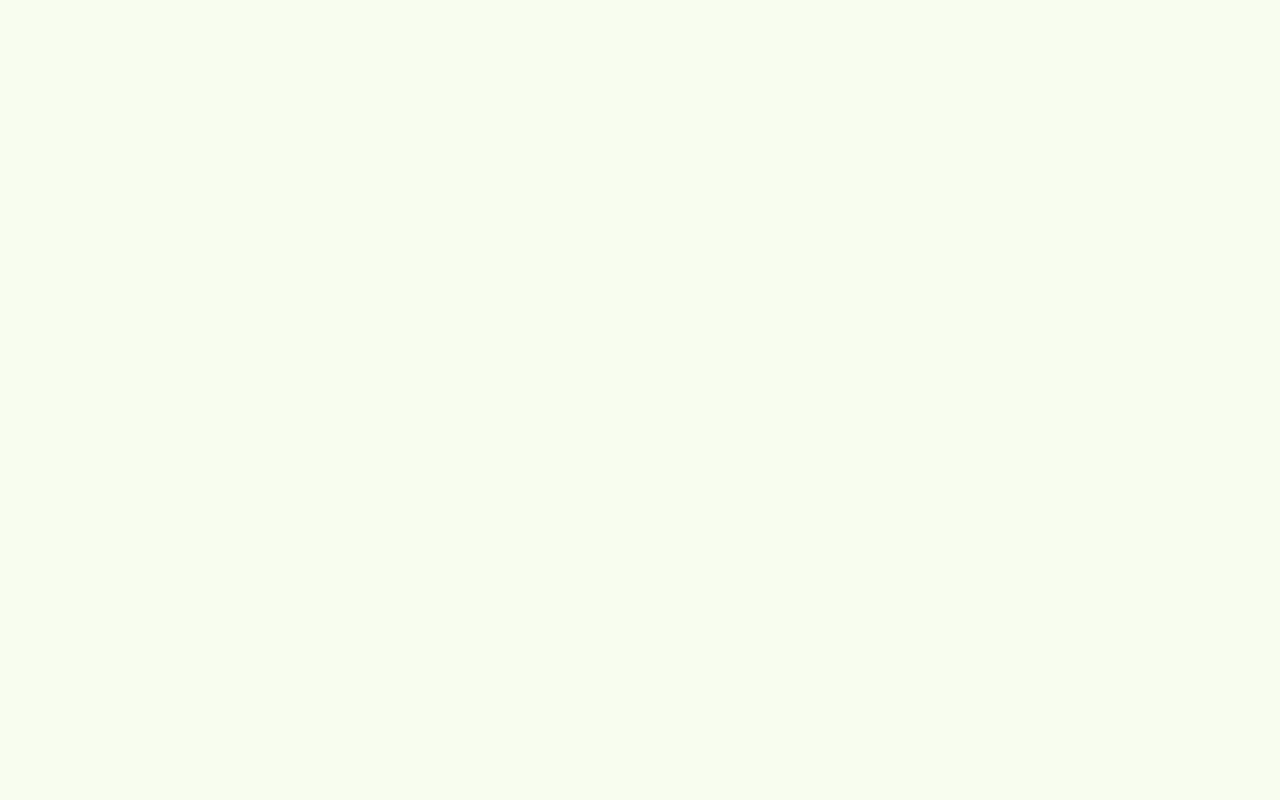
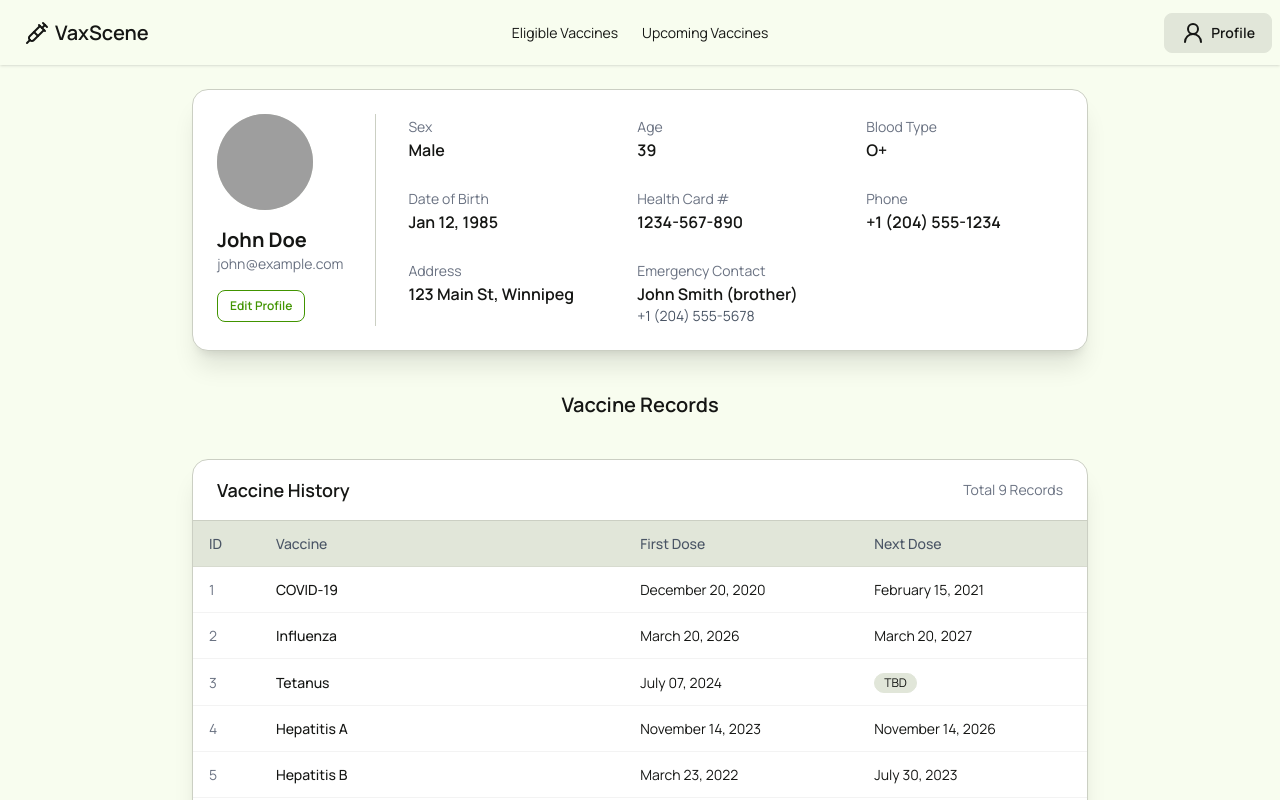
Before and after one commit to tysenh1/devhacks-2026, a React app in the folder frontend/: page /patient in a window 1280 px wide. Before the commit this address had no page. Shown: the top 800 px of the page. Built offline with nearby package versions, Linux system fonts and the light colour scheme; grey boxes are pictures that could not be loaded; the HTML template or start-up script is replaced by a standard one.

Commit message:
Add patient profile components and integrate into routing

```diff
--- a/frontend/src/App.tsx
+++ b/frontend/src/App.tsx
@@ -11,6 +11,7 @@ function App() {
         <Route path="/" element={<Home />} />
         <Route path="login" element={<Login />} />
         <Route path="register" element={<Register />} />
+        <Route path="patient" element={<PatientInformation />} />
       </Routes>
     </BrowserRouter>
   );
--- a/frontend/src/components/navbar.tsx
+++ b/frontend/src/components/navbar.tsx
@@ -34,6 +34,9 @@ function Navbar() {
             </li>
           </ul>
         </div>
+        <label htmlFor="my-drawer-3" className="btn drawer-button lg:hidden">
+          Open drawer
+        </label>
         <a className="btn btn-ghost text-xl">
           <Syringe /> VaxScene
         </a>
--- /dev/null
+++ b/frontend/src/components/patientInfo.tsx
@@ -0,0 +1,69 @@
+// Add a patient param here, so we can dynamically fill out this component.
+function PatientInfo() {
+  return (
+    <div className="card bg-white shadow-xl border border-base-300 p-6 w-full max-w-4xl">
+      <div className="flex flex-col md:flex-row gap-8">
+        {/* Left Column - Avatar & Name */}
+        <div className="flex flex-col items-center md:items-start md:border-r md:border-base-300 md:pr-8">
+          <div className="avatar">
+            <div className="w-24 rounded-full bg-base-300">
+              {/* replace the 'seed' query value for aunique avatar */}
+              <img
+                src="https://api.dicebear.com/7.x/avataaars/svg?seed=john"
+                alt="Patient avatar"
+              />
+            </div>
+          </div>
+          {/* name here */}
+          <h2 className="text-xl font-bold mt-4">John Doe</h2>
+          {/* email here */}
+          <p className="text-gray-500 text-sm">john@example.com</p>
+          <button className="btn btn-outline btn-primary btn-sm mt-4">
+            Edit Profile
+          </button>
+        </div>
+
+        {/* Right Column - Info Grid */}
+        {/* I forgot what data are we storing so I made this fields up*/}
+        <div className="flex-1 grid grid-cols-2 md:grid-cols-3 gap-x-8 gap-y-6">
+          <div>
+            <span className="text-gray-500 text-sm">Sex</span>
+            <p className="font-semibold">Male</p>
+          </div>
+          <div>
+            <span className="text-gray-500 text-sm">Age</span>
+            <p className="font-semibold">39</p>
+          </div>
+          <div>
+            <span className="text-gray-500 text-sm">Blood Type</span>
+            <p className="font-semibold">O+</p>
+          </div>
+
+          <div>
+            <span className="text-gray-500 text-sm">Date of Birth</span>
+            <p className="font-semibold">Jan 12, 1985</p>
+          </div>
+          <div>
+            <span className="text-gray-500 text-sm">Health Card #</span>
+            <p className="font-semibold">1234-567-890</p>
+          </div>
+          <div>
+            <span className="text-gray-500 text-sm">Phone</span>
+            <p className="font-semibold">+1 (204) 555-1234</p>
+          </div>
+          <div>
+            <span className="text-gray-500 text-sm">Address</span>
+            <p className="font-semibold">123 Main St, Winnipeg</p>
+          </div>
+          <div>
+            <span className="text-gray-500 text-sm">Emergency Contact</span>
+            <p className="font-semibold">John Smith (brother)</p>
+            <p className="text-sm text-gray-600">+1 (204) 555-5678</p>
+          </div>
+        </div>
+      </div>
+    </div>
+  );
+}
+
+export default PatientInfo;
--- /dev/null
+++ b/frontend/src/components/vaccineHistory.tsx
@@ -0,0 +1,106 @@
+function VaccineHistory() {
+  // Dummy Data. remove if we can fetch data from the backend
+  const vaccines = [
+    {
+      id: 1,
+      name: "COVID-19",
+      firstDose: "December 20, 2020",
+      nextDose: "February 15, 2021",
+    },
+    {
+      id: 2,
+      name: "Influenza",
+      firstDose: "March 20, 2026",
+      nextDose: "March 20, 2027",
+    },
+    { id: 3, name: "Tetanus", firstDose: "July 07, 2024", nextDose: "TBD" },
+    {
+      id: 4,
+      name: "Hepatitis A",
+      firstDose: "November 14, 2023",
+      nextDose: "November 14, 2026",
+    },
+    {
+      id: 5,
+      name: "Hepatitis B",
+      firstDose: "March 23, 2022",
+      nextDose: "July 30, 2023",
+    },
+    {
+      id: 6,
+      name: "HPV",
+      firstDose: "May 03, 2008",
+      nextDose: "June 04, 2028",
+    },
+    { id: 7, name: "Mpox", firstDose: "March 02, 2014", nextDose: "TBD" },
+    {
+      id: 8,
+      name: "Varicella",
+      firstDose: "January 03, 2026",
+      nextDose: "Pending",
+    },
+    {
+      id: 9,
+      name: "Meningococcal Type B - 4CMenB",
+      firstDose: "Available",
+      nextDose: "Available",
+    },
+  ];
+
+  // just renders a text badge if it's [available, tbd, pending]
+  const renderBadge = (value: string) => {
+    if (value === "Available") {
+      return (
+        <span className="badge bg-green-700 badge-sm text-white">
+          Available
+        </span>
+      );
+    }
+    if (value === "Pending") {
+      return <span className="badge badge-warning badge-sm">Pending</span>;
+    }
+    if (value === "TBD") {
+      return <span className="badge badge-ghost badge-sm">TBD</span>;
+    }
+    return <span>{value}</span>;
+  };
+
+  return (
+    <div className="card bg-white shadow-xl border border-base-300 w-full max-w-4xl">
+      {/* Header */}
+      <div className="flex justify-between items-center px-6 py-4 border-b border-base-300">
+        <h2 className="text-lg font-semibold">Vaccine History</h2>
+        <span className="text-gray-500 text-sm">
+          Total {vaccines.length} Records
+        </span>
+      </div>
+
+      {/* Table */}
+      <div className="overflow-x-auto">
+        <table className="table">
+          <thead>
+            <tr className="bg-base-200 text-gray-600">
+              <th className="font-medium">ID</th>
+              <th className="font-medium">Vaccine</th>
+              <th className="font-medium">First Dose</th>
+              <th className="font-medium">Next Dose</th>
+            </tr>
+          </thead>
+          <tbody>
+            {/* Replace this with actual fetched data */}
+            {vaccines.map((vaccine) => (
+              <tr key={vaccine.id} className="hover:bg-base-100">
+                <td className="text-gray-500">{vaccine.id}</td>
+                <td className="font-medium">{vaccine.name}</td>
+                <td>{renderBadge(vaccine.firstDose)}</td>
+                <td>{renderBadge(vaccine.nextDose)}</td>
+              </tr>
+            ))}
+          </tbody>
+        </table>
+      </div>
+    </div>
+  );
+}
+
+export default VaccineHistory;
--- a/frontend/src/pages/patient_profile.tsx
+++ b/frontend/src/pages/patient_profile.tsx
@@ -1,135 +1,17 @@
+import Navbar from "../components/navbar";
+import PatientInfo from "../components/patientInfo";
+import VaccineHistory from "../components/vaccineHistory";
+
 function PatientInformation() {
   return (
-    <div className="flex flex-col items-center justify-center p-6 gap-6">
-
-      <div className="card bg-base-100 shadow-md p-6 w-full max-w-3xl">
-        <h2 className="text-xl font-semibold mb-4">Patient Information</h2>
-
-        <div className="grid grid-cols-1 md:grid-cols-2 gap-6">
-
-          {/* Left Column */}
-          <div className="space-y-3">
-            <div className="flex justify-between">
-              <span className="font-medium text-gray-500">Patient Name:</span>
-              <span className="font-semibold">John Doe</span>
-            </div>
-
-            <div className="flex justify-between">
-              <span className="font-medium text-gray-500">Family Doctor:</span>
-              <span className="font-semibold">Dr. Smith</span>
-            </div>
-
-            <div className="flex justify-between">
-              <span className="font-medium text-gray-500">Address:</span>
-              <span className="font-semibold">123 Main St, Winnipeg</span>
-            </div>
-
-            <div className="flex justify-between">
-              <span className="font-medium text-gray-500">Emergency Contact:</span>
-              <span className="font-semibold">John Smith (brother) +1 (204) 555‑1234</span>
-            </div>
-          </div>
-
-          {/* Right Column */}
-          <div className="space-y-3">
-            <div className="flex justify-between">
-              <span className="font-medium text-gray-500">Date of Birth:</span>
-              <span className="font-semibold">Jan 12, 1985</span>
-            </div>
-
-            <div className="flex justify-between">
-              <span className="font-medium text-gray-500">Gender:</span>
-              <span className="font-semibold">Male</span>
-            </div>
-
-            <div className="flex justify-between">
-              <span className="font-medium text-gray-500">Health Card #:</span>
-              <span className="font-semibold">1234‑567‑890</span>
-            </div>
-
-            <div className="flex justify-between">
-              <span className="font-medium text-gray-500">Email:</span>
-              <span className="font-semibold">john@example.com</span>
-            </div>
-          </div>
-
-        </div>
+    <>
+      <Navbar />
+      <div className="flex flex-col items-center justify-center p-6 gap-y-10">
+        <PatientInfo />
+        <h1 className="text-xl font-semibold">Vaccine Records</h1>
+        <VaccineHistory />
       </div>
-
-
-      <h1 className="text-xl font-semibold">Vaccine Records</h1>
-
-      <div className="overflow-x-auto w-full max-w-3xl">
-        <table className="table table-xs text-xl">
-          <thead>
-            <tr>
-              <th>ID</th>
-              <th>Vaccine</th>
-              <th>First dose</th>
-              <th>Next dose</th>
-            </tr>
-          </thead>
-
-          <tbody>
-            <tr>
-              <th>1</th>
-              <td>COVID-19</td>
-              <td>December 20, 2020</td>
-              <td>February 15, 2021</td>
-            </tr>
-            <tr>
-              <th>2</th>
-              <td>Influenza</td>
-              <td>March 20, 2026</td>
-              <td>March 20, 2027</td>
-            </tr>
-            <tr>
-              <th>3</th>
-              <td>Tetanus</td>
-              <td>July 07, 2024</td>
-              <td>TBD</td>
-            </tr>
-            <tr>
-              <th>4</th>
-              <td>Hepatitis A</td>
-              <td>November 14, 2023</td>
-              <td>November 14, 2026</td>
-            </tr>
-            <tr>
-              <th>5</th>
-              <td>Hepatitis B</td>
-              <td>March 23, 2022</td>
-              <td>July 30, 2023</td>
-            </tr>
-            <tr>
-              <th>6</th>
-              <td>HPV</td>
-              <td>May 03, 2008</td>
-              <td>June 04, 2028</td>
-            </tr>
-            <tr>
-              <th>7</th>
-              <td>Mpox</td>
-              <td>March 02, 2014</td>
-              <td>TBD</td>
-            </tr>
-            <tr>
-              <th>8</th>
-              <td>Varicella</td>
-              <td>January 03, 2026</td>
-              <td>*Pending*</td>
-            </tr>
-            <tr>
-              <th>9</th>
-              <td>Meningococcal Type B - 4CMenB</td>
-              <td>*Available*</td>
-              <td>*Available*</td>
-            </tr>
-          </tbody>
-        </table>
-      </div>
-
-    </div>
+    </>
   );
 }
 
```
